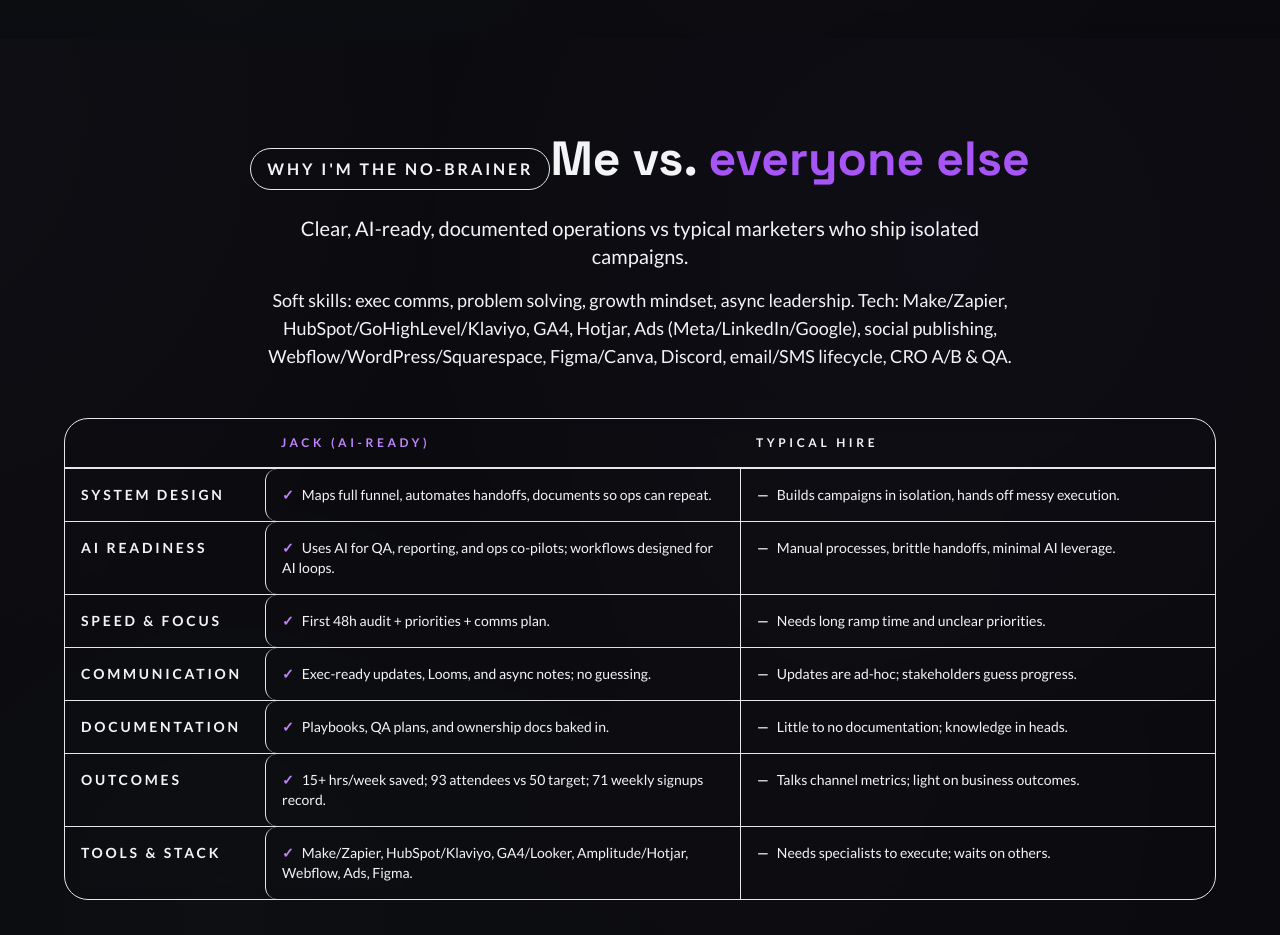
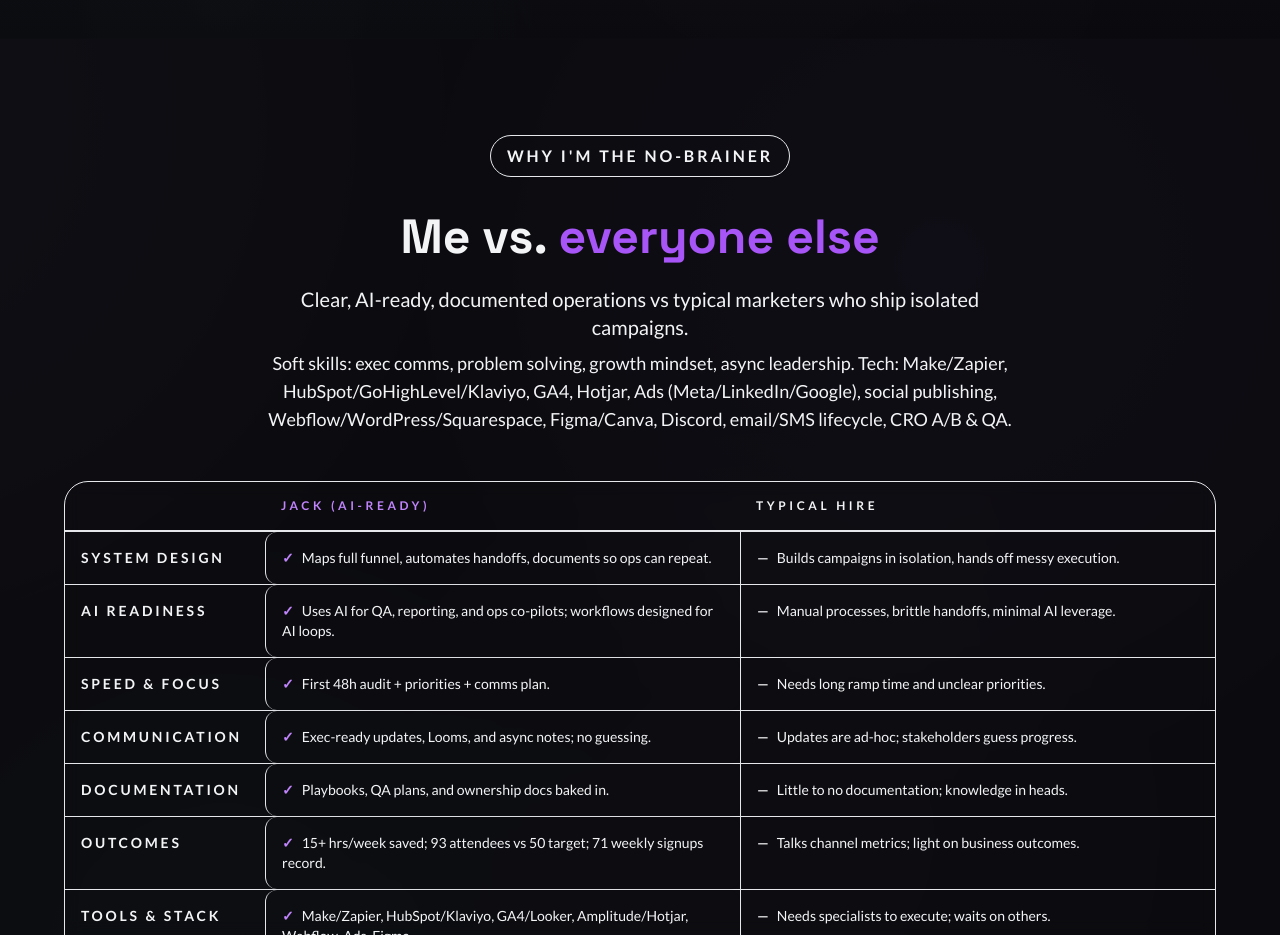
Before and after one commit to Dezzi94/portfolio-site, a Next.js app: page / in a window 1280 px wide. Shown: the part 4120-5055 px from the top of the page. Built offline with nearby package versions, Linux system fonts and the light colour scheme.

Commit message:
Fix comparison header spacing to avoid overlap

```diff
--- a/src/components/HomePageClient.tsx
+++ b/src/components/HomePageClient.tsx
@@ -606,17 +606,19 @@ export function HomePageClient() {
             viewport={{ once: true, margin: "-100px" }}
             variants={staggerContainer}
           >
-            <div className="text-center mb-12">
+            <div className="text-center mb-12 flex flex-col items-center gap-3">
               <SectionLabel>Why I'm the no-brainer</SectionLabel>
+              <div className="flex flex-col items-center gap-2">
                 <SectionTitle highlight="everyone else">
                   Me vs.
                 </SectionTitle>
-              <motion.p variants={fadeInUp} className="text-lg md:text-xl text-foreground/75 font-medium leading-relaxed max-w-3xl mx-auto">
+                <motion.p variants={fadeInUp} className="text-lg md:text-xl text-foreground/75 font-medium leading-relaxed max-w-3xl">
                   Clear, AI-ready, documented operations vs typical marketers who ship isolated campaigns.
                 </motion.p>
-              <motion.p variants={fadeInUp} className="text-base md:text-lg text-foreground/65 max-w-3xl mx-auto mt-4">
+                <motion.p variants={fadeInUp} className="text-base md:text-lg text-foreground/65 max-w-3xl">
                   Soft skills: exec comms, problem solving, growth mindset, async leadership. Tech: Make/Zapier, HubSpot/GoHighLevel/Klaviyo, GA4, Hotjar, Ads (Meta/LinkedIn/Google), social publishing, Webflow/WordPress/Squarespace, Figma/Canva, Discord, email/SMS lifecycle, CRO A/B & QA.
                 </motion.p>
+              </div>
             </div>
 
             <div className="overflow-hidden rounded-3xl border border-border/40 bg-card/80 backdrop-blur">
```
Lines whose indentation alone changed are shown as unchanged.
